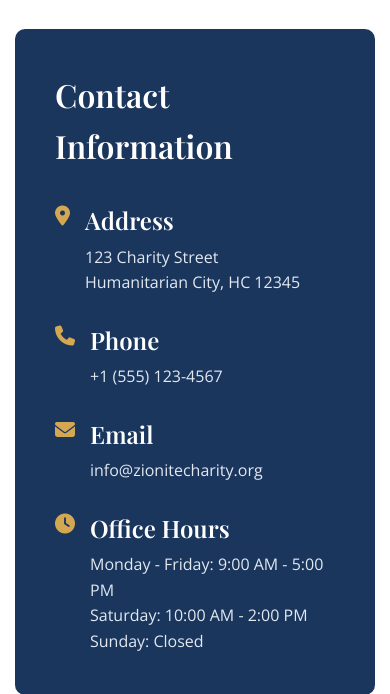
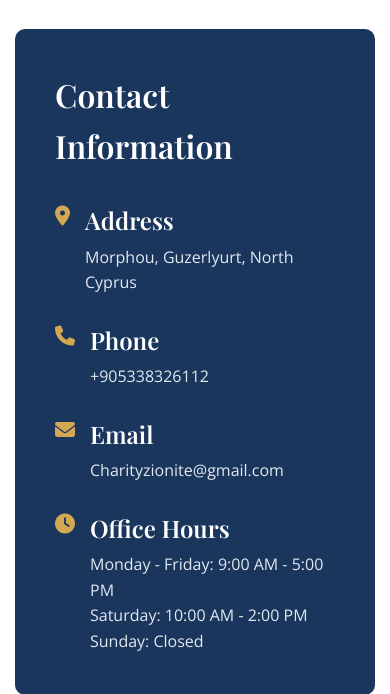
Before and after one commit to Mbayamvula/zionite-charity, a PHP site: page /contact.php in a window 390 px wide. Shown: the part 1350-2044 px from the top of the page. Run offline with PHP 8.4, Linux system fonts and the light colour scheme.

Commit message:
Update site contact info (Cyprus address, phone, email)
Co-authored-by: Cursor <cursoragent@cursor.com>

```diff
--- a/assets/css/style.css
+++ b/assets/css/style.css
@@ -1057,6 +1057,15 @@ ul {
     margin-top: 5px;
 }
 
+.footer-contact a {
+    color: var(--gray-300);
+    text-decoration: none;
+}
+
+.footer-contact a:hover {
+    color: var(--accent-gold);
+}
+
 .footer-bottom {
     display: flex;
     justify-content: space-between;
--- a/contact.php
+++ b/contact.php
@@ -130,7 +130,7 @@ include 'includes/header.php';
                             <i class="fas fa-map-marker-alt" style="color: var(--accent-gold); font-size: 1.25rem; margin-top: 5px;"></i>
                             <div>
                                 <h4 style="color: var(--white); margin-bottom: 5px;">Address</h4>
-                                <p style="color: var(--gray-200);">123 Charity Street<br>Humanitarian City, HC 12345</p>
+                                <p style="color: var(--gray-200);"><?php echo nl2br(htmlspecialchars(SITE_CONTACT_ADDRESS)); ?></p>
                             </div>
                         </div>
                     </div>
@@ -140,7 +140,7 @@ include 'includes/header.php';
                             <i class="fas fa-phone" style="color: var(--accent-gold); font-size: 1.25rem; margin-top: 5px;"></i>
                             <div>
                                 <h4 style="color: var(--white); margin-bottom: 5px;">Phone</h4>
-                                <p style="color: var(--gray-200);">+1 (555) 123-4567</p>
+                                <p style="color: var(--gray-200);"><a href="tel:<?php echo preg_replace('/\s+/', '', SITE_CONTACT_PHONE); ?>" style="color: inherit;"><?php echo htmlspecialchars(SITE_CONTACT_PHONE); ?></a></p>
                             </div>
                         </div>
                     </div>
@@ -150,7 +150,7 @@ include 'includes/header.php';
                             <i class="fas fa-envelope" style="color: var(--accent-gold); font-size: 1.25rem; margin-top: 5px;"></i>
                             <div>
                                 <h4 style="color: var(--white); margin-bottom: 5px;">Email</h4>
-                                <p style="color: var(--gray-200);">info@zionitecharity.org</p>
+                                <p style="color: var(--gray-200);"><a href="mailto:<?php echo htmlspecialchars(SITE_CONTACT_EMAIL); ?>" style="color: inherit;"><?php echo htmlspecialchars(SITE_CONTACT_EMAIL); ?></a></p>
                             </div>
                         </div>
                     </div>
--- a/includes/config.php
+++ b/includes/config.php
@@ -24,7 +24,10 @@ define('DB_CHARSET', $env['db_charset'] ?? 'utf8mb4');
 // Site
 define('SITE_NAME', $env['site_name'] ?? 'Zionite Charity');
 define('SITE_URL', rtrim($env['site_url'] ?? '', '/'));
-define('ADMIN_EMAIL', $env['admin_email'] ?? 'admin@zionitecharity.org');
+define('ADMIN_EMAIL', $env['admin_email'] ?? 'Charityzionite@gmail.com');
+define('SITE_CONTACT_ADDRESS', $env['contact_address'] ?? 'Morphou, Guzerlyurt, North Cyprus');
+define('SITE_CONTACT_PHONE', $env['contact_phone'] ?? '+905338326112');
+define('SITE_CONTACT_EMAIL', $env['contact_email'] ?? 'Charityzionite@gmail.com');
 
 // Payments
 define('STRIPE_SECRET_KEY', $env['stripe_secret_key'] ?? '');
--- a/includes/footer.php
+++ b/includes/footer.php
@@ -49,15 +49,15 @@
                     <ul class="footer-contact">
                         <li>
                             <i class="fas fa-map-marker-alt"></i>
-                            <span>123 Charity Street, Humanitarian City, HC 12345</span>
+                            <span><?php echo htmlspecialchars(SITE_CONTACT_ADDRESS); ?></span>
                         </li>
                         <li>
                             <i class="fas fa-phone"></i>
-                            <span>+1 (555) 123-4567</span>
+                            <a href="tel:<?php echo preg_replace('/\s+/', '', SITE_CONTACT_PHONE); ?>"><?php echo htmlspecialchars(SITE_CONTACT_PHONE); ?></a>
                         </li>
                         <li>
                             <i class="fas fa-envelope"></i>
-                            <span>info@zionitecharity.org</span>
+                            <a href="mailto:<?php echo htmlspecialchars(SITE_CONTACT_EMAIL); ?>"><?php echo htmlspecialchars(SITE_CONTACT_EMAIL); ?></a>
                         </li>
                     </ul>
                 </div>
```
Also changed, not shown: includes/env.example.php (+5 -2 lines).
